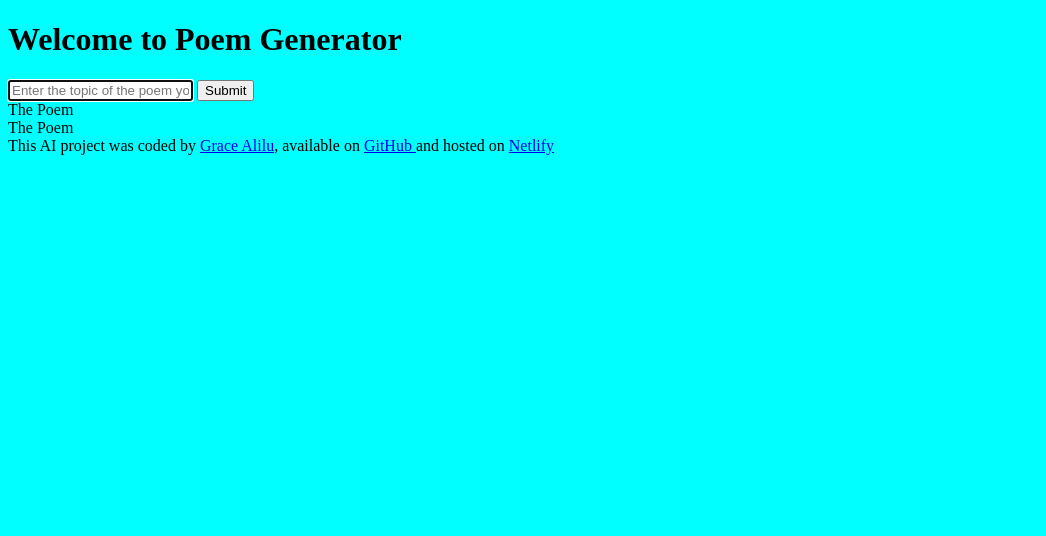
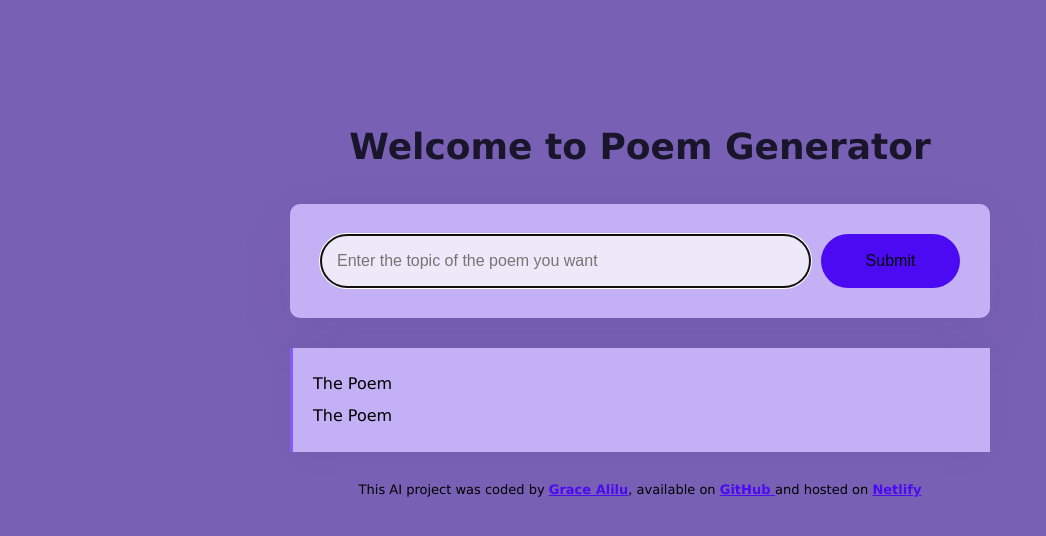
Before and after one commit to 03Grace/Poem-Generator, a plain HTML site: page index.html in a window 1280 px wide. Shown: the whole page, without its empty margins (0-1046 px from the left). Drawn offline with Linux system fonts and the light colour scheme.

Commit message:
Added Styling

```diff
--- a/index.html
+++ b/index.html
@@ -7,6 +7,7 @@
     <title>AI Poem Generator</title>
   </head>
   <body>
+    <div class="container">
       <header>
         <h1>Welcome to Poem Generator</h1>
       </header>
@@ -19,10 +20,11 @@
             autofocus
             required
             autocomplete="off"
+            class="input"
           />
-        <input type="submit" />
+          <input type="submit" class="submit" />
         </form>
-      <div>
+        <div class="poem">
           The Poem
           <br />
           The Poem
@@ -43,5 +45,6 @@
       </footer>
 
       <script src="src/index.js"></script>
+    </div>
   </body>
 </html>
--- a/src/styles.css
+++ b/src/styles.css
@@ -1,3 +1,72 @@
 body {
-  background: aqua;
+  background-color: #7860b5;
+  font-family: Verdana, Geneva, Tahoma, sans-serif;
 }
+
+a {
+  color: #4c0af3;
+  font-weight: bolder;
+}
+
+.container {
+  margin: 120px auto;
+  max-width: 700px;
+}
+
+header {
+  margin-bottom: 30px;
+}
+
+h1 {
+  text-align: center;
+  font-weight: 800;
+  font-size: 36px;
+  line-height: 1.5;
+  color: #19152b;
+}
+
+form {
+  padding: 30px;
+  background-color: #c3b0f5;
+  box-shadow: 0px 20px 60px rgba(65, 50, 100, 0.08);
+  border-radius: 10px;
+  display: flex;
+  margin-bottom: 30px;
+}
+
+.input {
+  padding: 16px;
+  border: 1px solid rgba(39, 33, 66, 0.5);
+  width: 80%;
+  font-size: 16px;
+  border-radius: 50px;
+  line-height: 20px;
+  color: #0f0f0f;
+  background-color: #ede9f8;
+}
+
+.submit {
+  margin-left: 10px;
+  background: #4c0af3;
+  color: rgb(5, 5, 5);
+  border: none;
+  width: 150px;
+  font-size: 16px;
+  border-radius: 50px;
+  padding: 14px 24px;
+}
+
+.poem {
+  font-size: 16px;
+  background-color: #c3b0f5;
+  padding: 20px;
+  line-height: 2;
+  border-left: 3px solid #885df1;
+  box-shadow: 0px 4px 30px 0px rgba(39, 33, 66, 0.03);
+}
+
+footer {
+  text-align: center;
+  font-size: 13px;
+  margin-top: 30px;
+}
```
Lines whose indentation alone changed are shown as unchanged.
